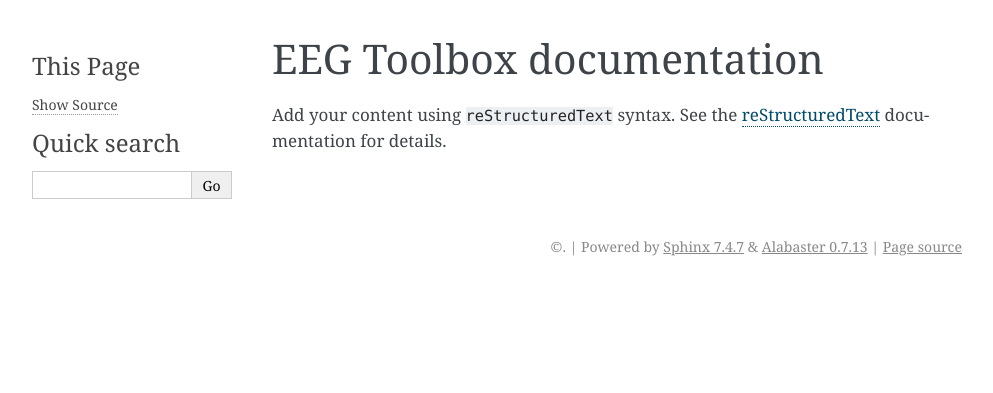
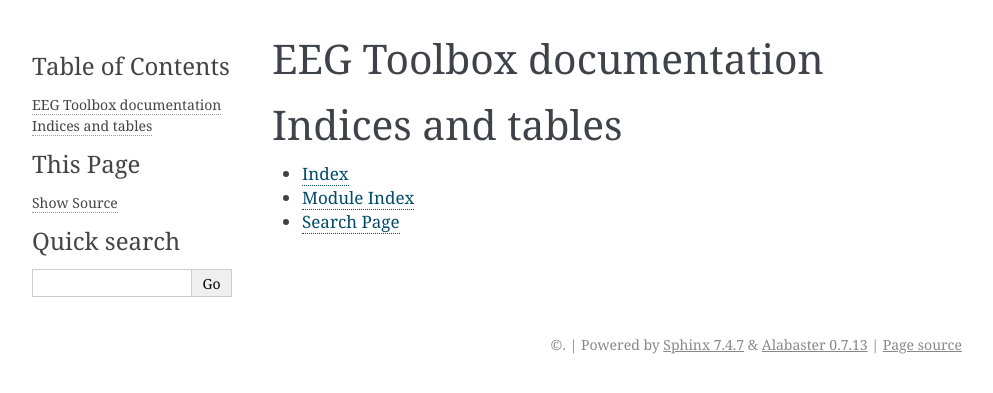
Before and after one commit to hubakukor/scipy_proj, a Sphinx documentation site: the page built from docs/source/index.rst, in a window 1280 px wide. Shown: the top 393 px of the page, without its empty margins (148-1141 px from the left). Built offline with Sphinx 7.4.7, drawn with Linux system fonts in a browser that asks for light colours.

Commit message:
readthedocs

```diff
--- a/docs/source/conf.py
+++ b/docs/source/conf.py
@@ -14,7 +14,7 @@ release = '0.1.0'
 # -- General configuration ---------------------------------------------------
 # https://www.sphinx-doc.org/en/master/usage/configuration.html#general-configuration
 
-extensions = []
+extensions = ['sphinx.ext.autodoc', 'sphinx.ext.napoleon']
 
 templates_path = ['_templates']
 exclude_patterns = []
--- a/docs/source/index.rst
+++ b/docs/source/index.rst
@@ -6,11 +6,13 @@
 EEG Toolbox documentation
 =========================
 
-Add your content using ``reStructuredText`` syntax. See the
-`reStructuredText <https://www.sphinx-doc.org/en/master/usage/restructuredtext/index.html>`_
-documentation for details.
-
-
 .. toctree::
    :maxdepth: 2
    :caption: Contents:
+
+Indices and tables
+==================
+
+* :ref:`genindex`
+* :ref:`modindex`
+* :ref:`search`
```
Also changed, not shown: docs/source/modules.rst (added, +7 -0 lines), 2 other files.
